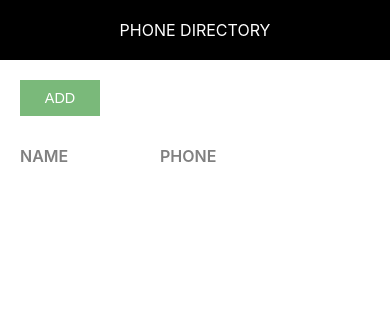
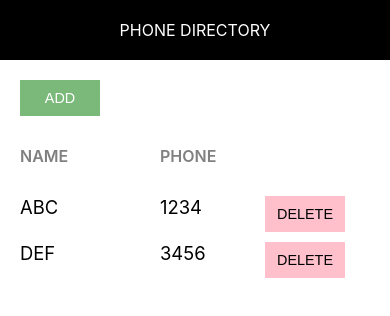
Before and after one commit to rutuls/phone-directory, a React (Create React App) app: page / in a window 390 px wide. Shown: the top 316 px of the page. Built offline with nearby package versions, Linux system fonts and the light colour scheme.

Commit message:
Added ‘PhoneDirectory’ as smart component, renamed ‘App’ as ‘ShowSubscribers’ and converted ‘AddSubscribers’ and ‘ShowSubscribers’ as dumb components

```diff
--- a/src/AddSubscribers.js
+++ b/src/AddSubscribers.js
@@ -9,8 +9,8 @@
         this.state = {
             id: 0,
             name: '',
-            phone: '',
-        }
+            phone: ''
+        };
     }
 
     inputChangedHandler = (e) => {
@@ -20,6 +20,12 @@
         console.log(this.state);
     }
 
+    onSubmittedHandler = (e) => {
+        e.preventDefault(); // to stop form from reloading
+        this.props.addSubScriber(this.state);
+        this.setState({id:0,name:'',phone:''});
+    }
+
     render() {
         const p = this.state.phone;
         return (
@@ -27,7 +33,7 @@
                 <Header heading="Add Subscribers"></Header>
                 <div className="component-body-container">
                 <button className="custom-btn">Back</button>
-                <form className="subscriber-form">
+                <form className="subscriber-form" onSubmit={this.onSubmittedHandler.bind(this)}>
                     <label htmlFor="name" className="label-control">Name: </label><br/>
                     <input id="name" type="text" className="input-control" name="name" onChange={this.inputChangedHandler}></input><br/><br/>
 
--- /dev/null
+++ b/src/PhoneDirectory.js
@@ -0,0 +1,46 @@
+import React, {Component} from 'react';
+import AddSubscribers from './AddSubscribers';
+import ShowSubscribers from './ShowSubscribers';
+class PhoneDirectory extends Component {
+
+    constructor() {
+        super();
+        this.state = {
+            subscribersList: [
+                {
+                    id: 1,
+                    name: 'ABC',
+                    phone: '1234'
+                },
+                {
+                    id: 2,
+                    name: 'DEF',
+                    phone: '3456'
+                }
+            ]
+            //subscribersList: [] //For Add subscriber
+        };
+    }
+
+    addSubScriberHandler = (newSubscriber) => {
+        let subscribersListArr = this.state.subscribersList;
+        if(subscribersListArr.length > 0) {
+            newSubscriber.id = subscribersListArr[subscribersListArr.length - 1].id + 1;
+        } else {
+            newSubscriber.id = 1;
+        }
+        subscribersListArr.push(newSubscriber);
+        this.setState({subscribersList: subscribersListArr});
+        console.log("Phone Directory Add Subscribe Method");
+        console.log(this.state.subscribersList);
+    }
+
+    render() {
+        return (
+            //<AddSubscribers addSubScriber={this.addSubScriberHandler}/>
+            <ShowSubscribers showsub={this.state.subscribersList}/>
+        )
+    }
+}
+
+export default PhoneDirectory;
--- a/src/App.js
+++ b/src/ShowSubscribers.js
@@ -1,15 +1,8 @@
 import React, { Component } from 'react';
 import Header from "./Header";
-import './App.css'
-class App extends Component {
+import './ShowSubscribers.css'
 
-
-  constructor() {
-    super();
-    this.state={
-      subscribersListToShow: []
-    };
-  }
+class ShowSubscribers extends Component {
 
   render() {
     // let subscribers = [
@@ -36,7 +29,7 @@
         </div>
 
         {
-          this.state.subscribersListToShow.map(sub => <div key={sub.id} className="grid-container">
+          this.props.showsub.map(sub => <div key={sub.id} className="grid-container">
           <span className="grid-item">{sub.name}</span>
           <span className="grid-item">{sub.phone}</span>
           <span className="grid-item action-btn-container"><button className="custom-btn delete-btn">Delete</button></span>
@@ -49,4 +42,4 @@
   }
 }
 
-export default App;
+export default ShowSubscribers;
--- a/src/index.js
+++ b/src/index.js
@@ -1,11 +1,11 @@
 import React from 'react';
 import ReactDOM from 'react-dom';
 import './index.css';
-import App from './App';
 import AddSubscribers from './AddSubscribers';
 import * as serviceWorker from './serviceWorker';
+import PhoneDirectory from './PhoneDirectory';
 
-ReactDOM.render(<App />, document.getElementById('root'));
+ReactDOM.render(<PhoneDirectory />, document.getElementById('root'));
 
 // If you want your app to work offline and load faster, you can change
 // unregister() to register() below. Note this comes with some pitfalls.
```
Also changed, not shown: src/ShowSubscribers.css (renamed from src/App.css).
